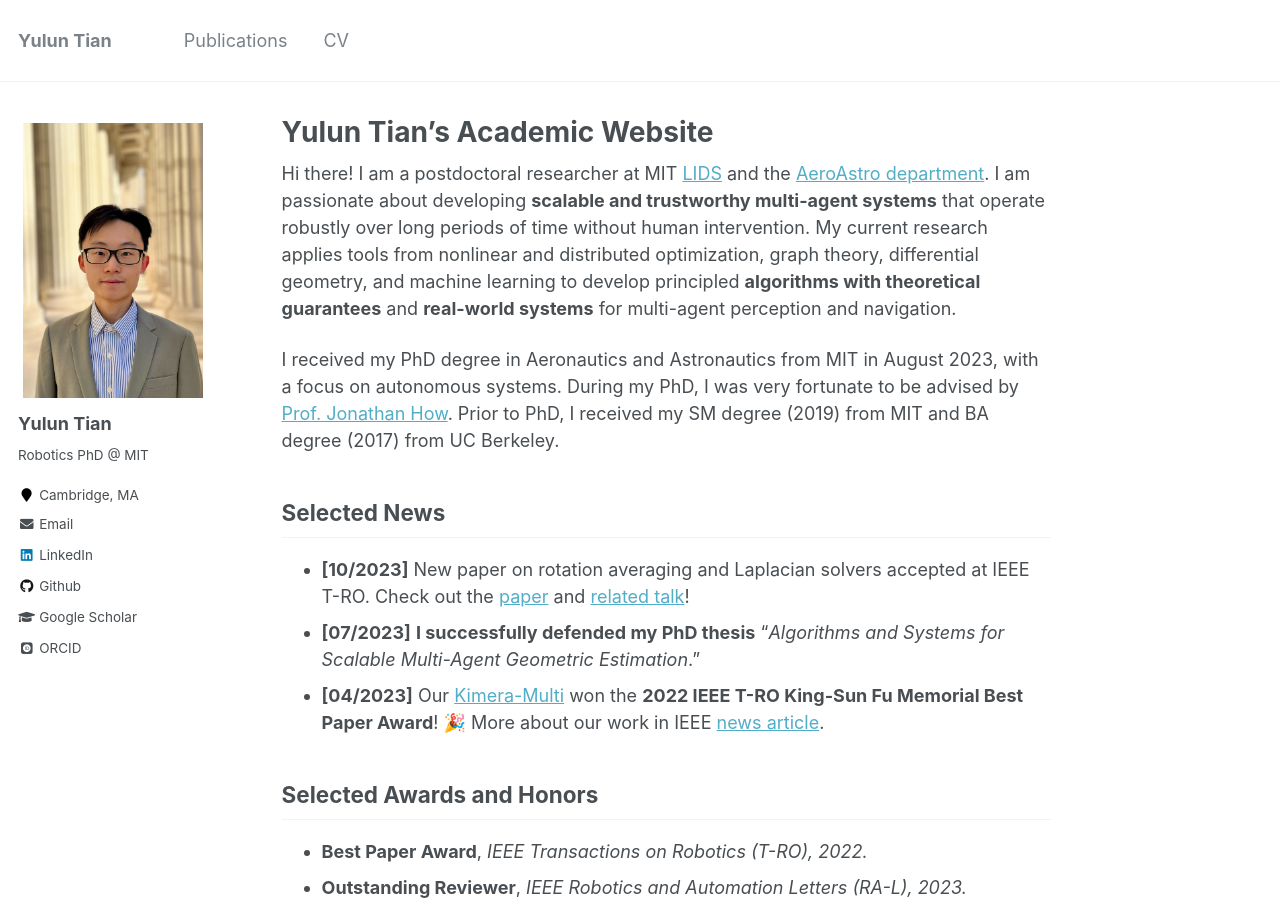
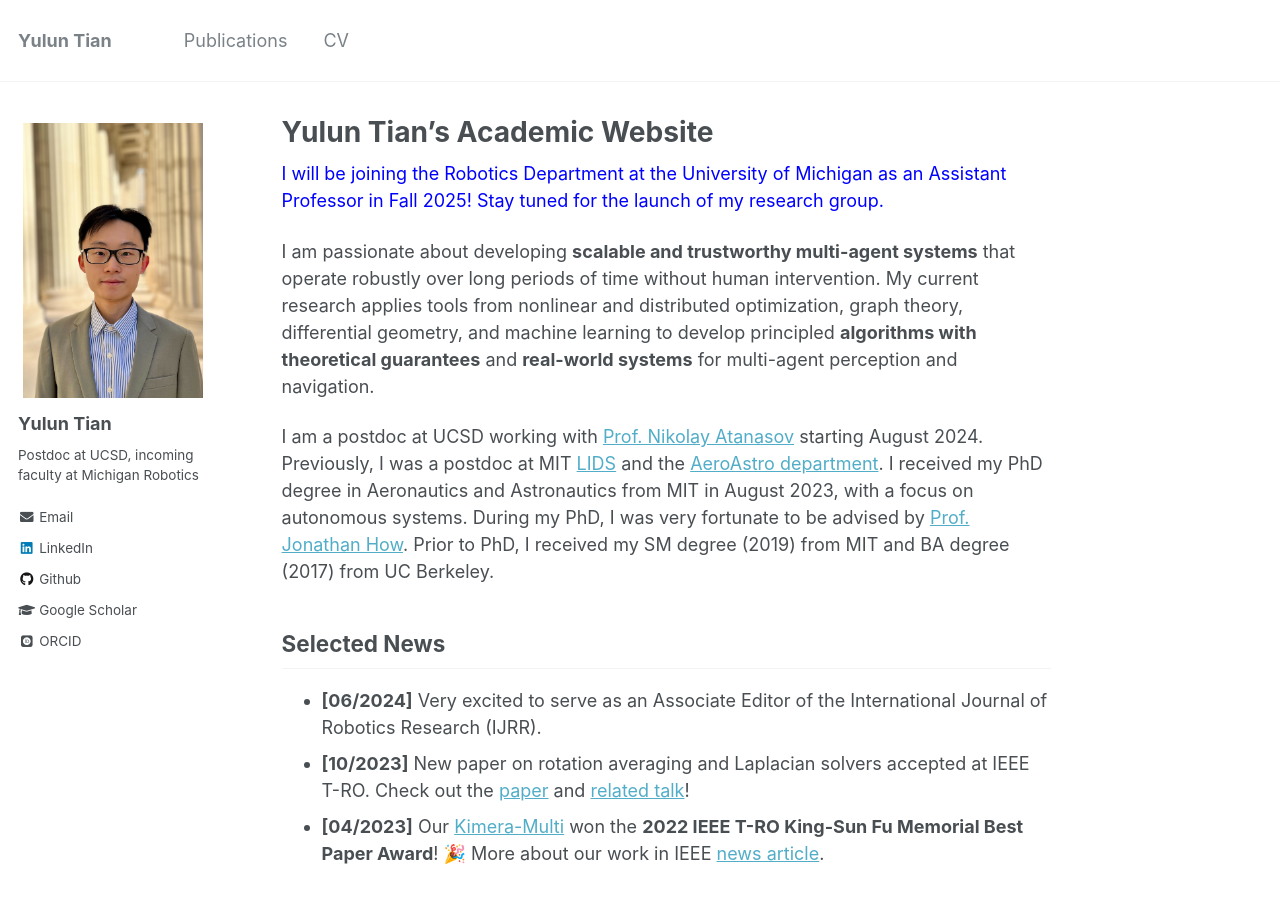
Before and after one commit to yuluntian/yuluntian.github.io, a Jekyll site: the page built from _pages/about.md, in a window 1280 px wide and 900 px high. Built offline with Jekyll 4.4.1, drawn with Linux system fonts in a browser that asks for light colours; some web fonts are replaced.

Commit message:
June 2024 updates

```diff
--- a/_config.yml
+++ b/_config.yml
@@ -10,7 +10,7 @@ locale                   : "en-US"
 title                    : "Yulun Tian"
 title_separator          : "-"
 name                     : &name "Yulun Tian"
-description              : &description "Robotics PhD @ MIT"
+description              : &description "Robotics"
 url                      : https://tianyulun.com # the base hostname & protocol for your site e.g. "https://mmistakes.github.io"
 baseurl                  : "" # the subpath of your site, e.g. "/blog"
 repository               : "yuluntian.github.io"
@@ -82,8 +82,8 @@ analytics:
 author:
   name             : "Yulun Tian"
   avatar           : "yulun_profile_2024_2.jpg"
-  bio              : "Robotics PhD @ MIT"
-  location         : "Cambridge, MA"
+  bio              : "Postdoc at UCSD, incoming faculty at Michigan Robotics"
+  location         : #"Cambridge, MA"
   employer         :
   pubmed           :  # "https://www.ncbi.nlm.nih.gov/pubmed/?term=john+snow"
   googlescholar    : "https://scholar.google.com/citations?user=r-v0cusAAAAJ&hl=en&oi=ao"
--- a/_pages/about.md
+++ b/_pages/about.md
@@ -8,18 +8,21 @@ redirect_from:
   - /about.html
 ---
 
-Hi there! I am a postdoctoral researcher at MIT [LIDS](https://lids.mit.edu/) and the [AeroAstro department](https://aeroastro.mit.edu/).
+<span style="color:blue"> I will be joining the Robotics Department at the University of Michigan as an Assistant Professor in Fall 2025! Stay tuned for the launch of my research group. </span>
+
 I am passionate about developing **scalable and trustworthy multi-agent systems** that operate robustly over long periods of time without human intervention.
 My current research applies tools from nonlinear and distributed optimization, graph theory, differential geometry, and machine learning to develop principled **algorithms with theoretical guarantees** and **real-world systems** for multi-agent perception and navigation.
 
+I am a postdoc at UCSD working with [Prof. Nikolay Atanasov](https://natanaso.github.io) starting August 2024.
+Previously, I was a postdoc at MIT [LIDS](https://lids.mit.edu/) and the [AeroAstro department](https://aeroastro.mit.edu/).
 I received my PhD degree in Aeronautics and Astronautics from MIT in August 2023, with a focus on autonomous systems.
 During my PhD, I was very fortunate to be advised by [Prof. Jonathan How](https://aeroastro.mit.edu/people/jonathan-p-how/).
 Prior to PhD, I received my SM degree (2019) from MIT and BA degree (2017) from UC Berkeley.
 
 Selected News
 ------
+* **[06/2024]** Very excited to serve as an Associate Editor of the International Journal of Robotics Research (IJRR).
 * **[10/2023]** New paper on rotation averaging and Laplacian solvers accepted at IEEE T-RO. Check out the [paper](https://arxiv.org/pdf/2210.05020.pdf) and [related talk](https://youtu.be/egebyKrft8g?si=2IzRTtvMPoKrLCF3)!
-* **[07/2023]** **I successfully defended my PhD thesis** "*Algorithms and Systems for Scalable Multi-Agent Geometric Estimation*."
 * **[04/2023]** Our [Kimera-Multi](https://web.mit.edu/sparklab/2023/08/25/Kimera-Multi__Robust_Distributed_Dense_Metric-Semantic_SLAM_for_Multi-Robot-Systems.html)  won the **2022 IEEE T-RO King-Sun Fu Memorial Best Paper Award**! 🎉 More about our work in IEEE [news article](https://spectrum.ieee.org/multi-robot-slam-icra2023).
 
 
```
Also changed, not shown: README.md (+1 -1 lines), 1 other file.
